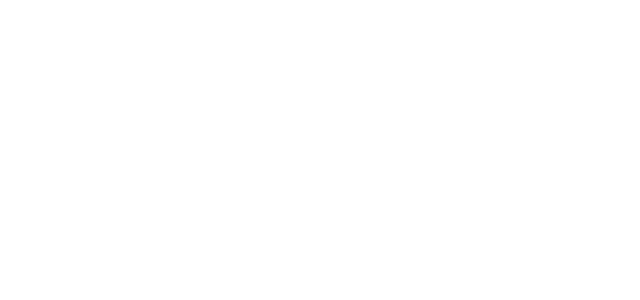
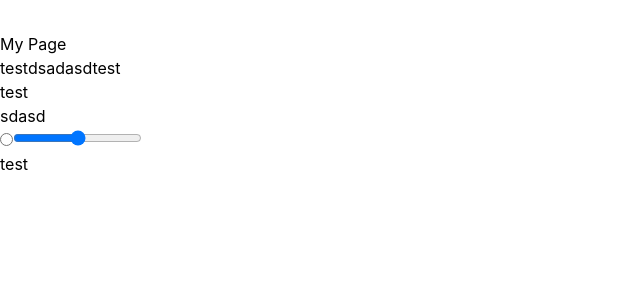
Before and after one commit to test-party/guinea-pig-angular, an Angular app: page /aria-prohibited-attribute in a window 1280 px wide. Shown: the top 300 px of the page, without its empty margins (0-640 px from the left). Built offline with nearby package versions, Linux system fonts and the light colour scheme.

Commit message:
prohibited fix

```diff
--- a/src/app/pages/aria-prohibited-attribute/aria-prohibited-attribute.component.html
+++ b/src/app/pages/aria-prohibited-attribute/aria-prohibited-attribute.component.html
@@ -1,7 +1,27 @@
-<!-- http://localhost:4000/aria-prohibited-attribute -->
+<!-- http://localhost:4000/aria-prohibited-attr -->
 <div>
 
     <div>
-        <img [attr.aria-selected]="'true'" />
+        <header role="generic" aria-label="header"></header>
+
+        <div>
+            <h1>My Page</h1>
+            <span aria-label="span">test</span>
+            <a aria-label="a">dsadasd</a>
+            <span aria-label="span" role="alert">test</span>
+            <p>test <br aria-label="br" />sdasd</p>
+
+            <input type="radio" [attr.aria-checked]="'true'">
+            <input type="hidden" aria-label="hidden">
+            <input type="range" [attr.aria-valuemax]="'200'" [attr.aria-valuemin]="'1'">
+            <input type="text" list="" [attr.aria-haspopup]="'true'">
+            <input list="" [attr.aria-haspopup]="'true'">
+
+
+            <option [attr.aria-selected]="'true'">test</option>
+            <img [attr.aria-selected]="'true'">
+            <img [attr.aria-hidden]="'false'">
+        </div>
     </div>
+
 </div>
```
